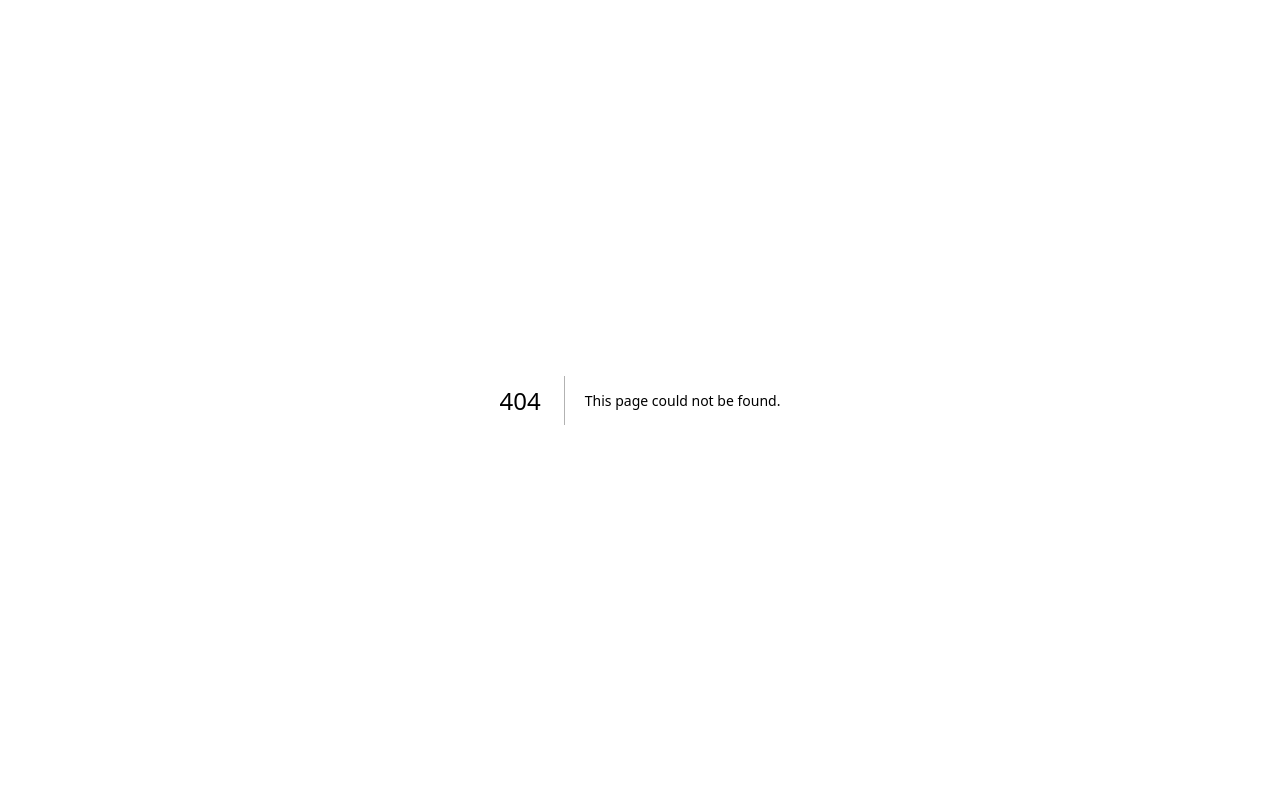
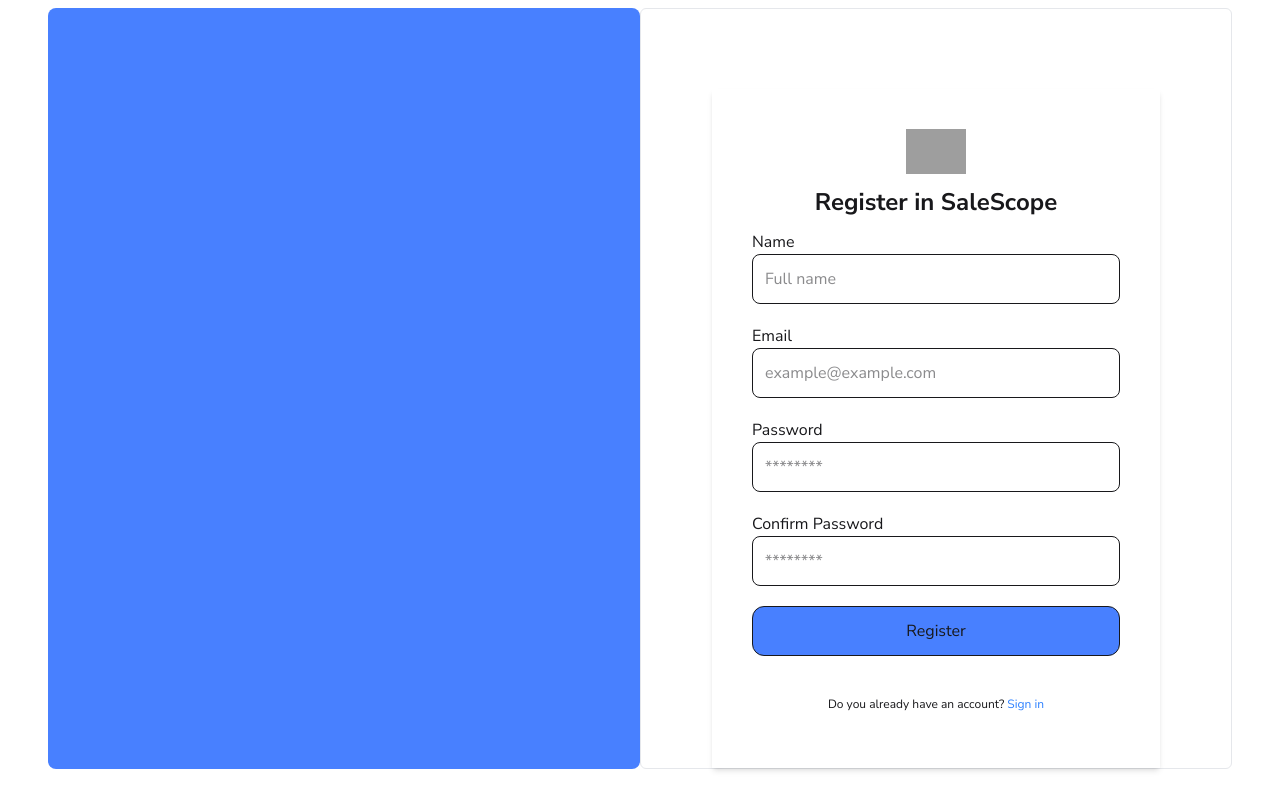
Before and after one commit to IntegrativeProject/SalesScope-Frontend, a Next.js app: page /register in a window 1280 px wide. Before the commit this address had no page. Built offline with nearby package versions, Linux system fonts and the light colour scheme; grey boxes are pictures that could not be loaded.

Commit message:
feat(registerpage): implement registration form and navigation

```diff
--- /dev/null
+++ b/src/app/register/page.tsx
@@ -0,0 +1,5 @@
+import RegisterPage from '@/components/ui/RegisterPage';
+
+export default function Page() {
+    return <RegisterPage />
+}
--- a/src/components/ui/LoginPage.tsx
+++ b/src/components/ui/LoginPage.tsx
@@ -17,7 +17,7 @@
               <label id="email"> Email</label>
               <input
                 type="text"
-                placeholder="Full name"
+                placeholder="example@example.com"
                 className="w-full p-3 border rounded-lg bg-white "
               />
 
--- /dev/null
+++ b/src/components/ui/RegisterPage.tsx
@@ -0,0 +1,65 @@
+import Link from "next/link";
+import Image from "next/image";
+
+export default function RegisterPage() {
+  return (
+    <div className="flex justify-center">
+      <div className="grid grid-cols-2 p-2 w-300 h-auto">
+        <div className="bg-[#4880FF] flex items-center justify-center rounded-lg"></div>
+        <div className="bg-white flex items-center justify-center border border-gray-200 rounded-md ">
+          <form className="max-w-md mx-auto mt-20 p-10 shadow-md flex justify-center flex-col ">
+            <Image
+                src="/logofinal.png"
+                width={60}
+                height={60}
+                alt="SaleScope Logo"
+                className="mb-3 flex items-center mx-auto"
+                />
+            <h2 className="text-2xl font-bold mb-3 text-center">
+              Register in SaleScope
+            </h2>
+
+            <div className="mb-4 space-y-5">
+              <label id="name"> Name</label>
+              <input
+                type="text"
+                placeholder="Full name"
+                className="w-full p-3 border rounded-lg bg-white "
+              />
+              <label id="email"> Email</label>
+              <input
+                type="text"
+                placeholder="example@example.com"
+                className="w-full p-3 border rounded-lg bg-white "
+              />
+
+              <label id="password">Password</label>
+              <input
+                type="password"
+                placeholder="********"
+                className="w-full p-3 border rounded-lg bg-white "
+              />
+              <label id="confirm-password">Confirm Password</label>
+              <input
+                type="password"
+                placeholder="********"
+                className="w-full p-3 border rounded-lg bg-white "
+              />
+
+              <button className="bg-[#4880FF] w-full border p-3 rounded-xl">
+                Register
+              </button>
+
+              <p className="text-center text-xs mt-5">
+                Do you already have an account?{" "}
+                <Link href="/login" className="text-blue-500 hover:underline">
+                  Sign in
+                </Link>
+              </p>
+            </div>
+          </form>
+        </div>
+      </div>
+    </div>
+  );
+}
```
